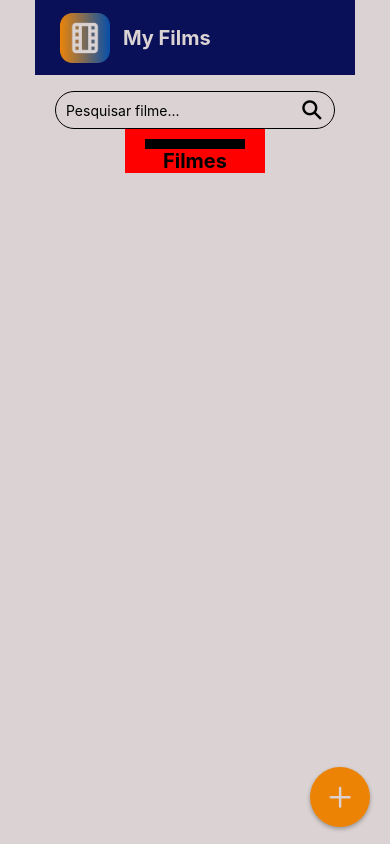
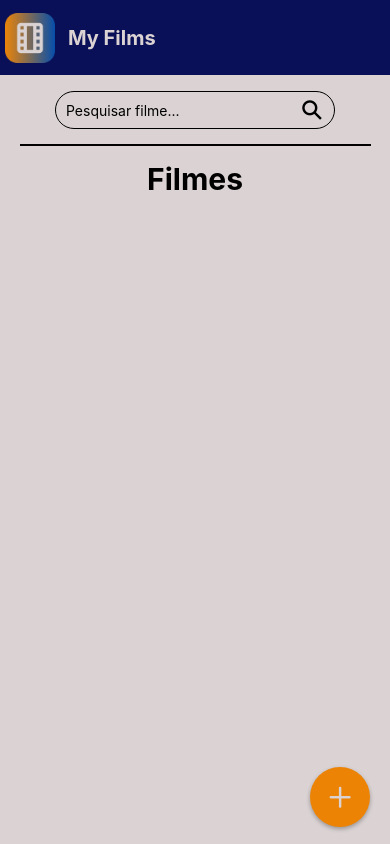
Before and after one commit to AbadeMTH/MyFilms, a React Native app: screen / in a window 390 px wide. Built offline with nearby package versions, Linux system fonts and the light colour scheme.

Commit message:
Add search bar

```diff
--- a/src/screens/homeScreen/components/searchBar/searchBar.js
+++ b/src/screens/homeScreen/components/searchBar/searchBar.js
@@ -22,7 +22,6 @@ export function SearchBar({ onPress }) {
                 onChangeText={(value) => setFilmSearch(value)}
             />
             <TouchableOpacity
-                style={styles.buttonSearch}
                 onPress={() => {
                     removeSpaces(filmSearch)
                 }}
--- a/src/screens/homeScreen/components/searchBar/style.js
+++ b/src/screens/homeScreen/components/searchBar/style.js
@@ -1,22 +1,20 @@
-import { StyleSheet } from "react-native";
+import { StyleSheet } from "react-native"
 
 export const stylesSearchBar = StyleSheet.create({
     container: {
-        backgroundColor: '#DBD3D3',
+        backgroundColor: "#DBD3D3",
         borderWidth: 1,
-        borderColor: '#000',
+        borderColor: "#000",
         borderRadius: 50,
         flex: 1,
-        justifyContent: 'space-between',
-        alignItems: 'center',
+        justifyContent: "space-between",
+        alignItems: "center",
         paddingHorizontal: 10,
         paddingVertical: 5,
-        flexDirection: 'row'
+        flexDirection: "row",
     },
     input: {
         flex: 1,
         marginRight: 16,
     },
-    buttonSearch: {
-    }
 })
--- a/src/screens/homeScreen/components/title/style.js
+++ b/src/screens/homeScreen/components/title/style.js
@@ -1,21 +1,23 @@
-import { StyleSheet } from "react-native"
+import { Dimensions, StyleSheet } from "react-native"
+
+const windowWidth = Dimensions.get("window").width
 
 export const stylesTitle = StyleSheet.create({
     container: {
-        justifyContent: 'center',
-        alignItems: 'center',
-        backgroundColor: 'red'
+        justifyContent: "center",
+        alignItems: "center",
+        width: windowWidth,
     },
     filmsText: {
-        fontSize: 20,
+        fontSize: 30,
         fontWeight: "bold",
-        textAlign: 'center'
+        textAlign: "center",
+        marginTop: 15,
     },
     line: {
         backgroundColor: "#000",
-        height: 10,
-        marginHorizontal: 20,
-        marginTop: 10,
-        width: 100
+        height: 2,
+        marginTop: 15,
+        width: windowWidth * 0.9,
     },
 })
--- a/src/screens/homeScreen/components/title/title.js
+++ b/src/screens/homeScreen/components/title/title.js
@@ -3,7 +3,6 @@ import { stylesTitle as styles } from "./style"
 import { Text, View } from "react-native"
 
 export function Title({ title }) {
-    //TODO: MAKE THE LINE GO ALL WIDTH
     return (
         <View style={styles.container}>
             <View style={styles.line} />
--- a/src/screens/homeScreen/index.js
+++ b/src/screens/homeScreen/index.js
@@ -75,6 +75,7 @@ export function HomeScreen() {
     }
 
     function renderListHeader() {
+        //Função de renderiza os itens acima da lista
         return (
             <>
                 <Header headerText="My Films" />
--- a/src/screens/homeScreen/style.js
+++ b/src/screens/homeScreen/style.js
@@ -10,9 +10,9 @@ export const stylesHomeScreen = StyleSheet.create({
         width: "100%",
     },
     searchContainer: {
-        width: '100%',
+        width: "100%",
         justifyContent: "center",
-        alignItems: 'center',
+        alignItems: "center",
         paddingTop: 16,
         paddingHorizontal: 20,
         paddingBottom: 2,
```
